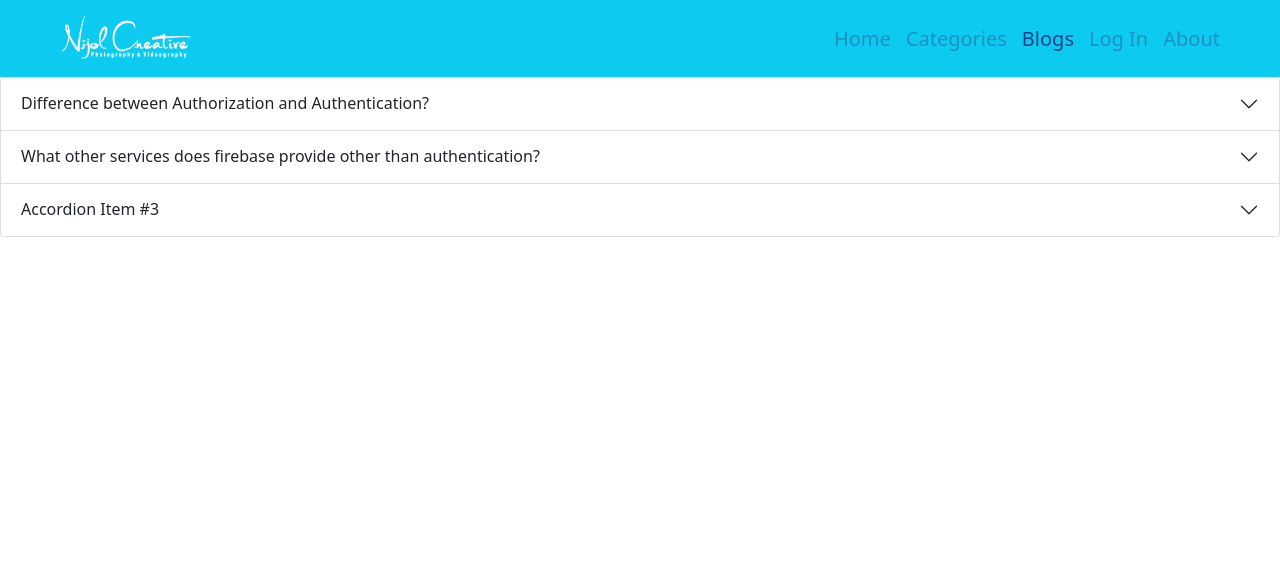
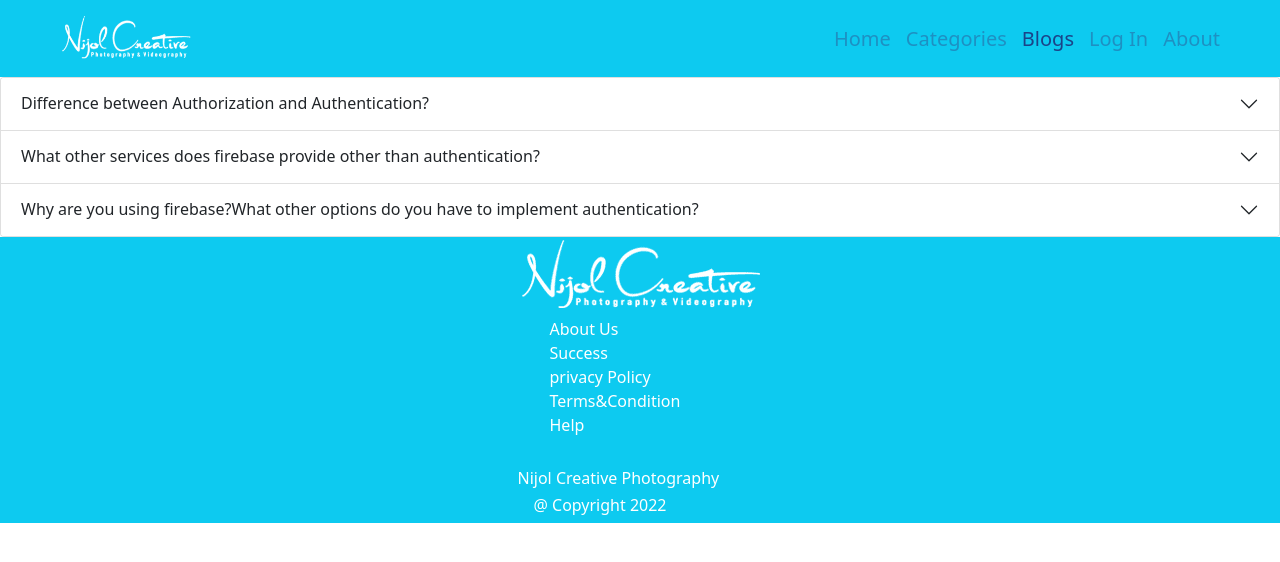
Before and after one commit to mohammadyusuf123/Photography-website, a React (Create React App) app: page /blogs in a window 1280 px wide. Shown: the top 562 px of the page. Built offline with nearby package versions, Linux system fonts and the light colour scheme; no server answers.

Commit message:
add-footer

```diff
--- a/public/index.html
+++ b/public/index.html
@@ -2,7 +2,7 @@
 <html lang="en">
   <head>
     <meta charset="utf-8" />
-    <link rel="icon" href="%PUBLIC_URL%/favicon.ico" />
+    <link rel="logo" href="./logo.png" />
     <meta name="viewport" content="width=device-width, initial-scale=1" />
     <meta name="theme-color" content="#000000" />
     <meta
@@ -24,7 +24,7 @@
       work correctly both with client-side routing and a non-root public URL.
       Learn how to configure a non-root public URL by running `npm run build`.
     -->
-    <title>React App</title>
+    <title>Nijol Creative Photography</title>
   </head>
   <body>
     <noscript>You need to enable JavaScript to run this app.</noscript>
--- a/src/App.js
+++ b/src/App.js
@@ -11,6 +11,7 @@ import Categories from './Components/Categories/Categories';
 import Booking from './Components/Booking/Booking';
 import Register from './Components/Register/Register';
 import RequireAuth from './Components/ RequireAuth/ RequireAuth';
+import Footer from './Components/Footer/Footer';
 
 
 function App() {
@@ -29,6 +30,7 @@ function App() {
         <Route path='/about' element={<About></About>}></Route>
         <Route path='*' element={<Notfound></Notfound>}></Route>
       </Routes>
+      <Footer></Footer>
       </div>
 
   );
--- a/src/Components/Blog/Blog.js
+++ b/src/Components/Blog/Blog.js
@@ -48,9 +48,9 @@ const Blog = () => {
           </Accordion.Body>
         </Accordion.Item>
         <Accordion.Item eventKey="2">
-          <Accordion.Header>Accordion Item #3</Accordion.Header>
+          <Accordion.Header>Why are you using firebase?What other options do you have to implement authentication?</Accordion.Header>
           <Accordion.Body>
-
+    I use Firebase because of Firebase Authentication provides backend services, easy-to-use SDKs, and ready-made UI libraries to authenticate users to your app. It supports authentication using passwords, phone numbers, popular federated identity providers like Google, Facebook and Twitter, and more.
           </Accordion.Body>
         </Accordion.Item>
       </Accordion>
--- a/src/Components/Footer/Footer.css
+++ b/src/Components/Footer/Footer.css
@@ -0,0 +1,3 @@
+.list ul li{
+list-style: none;
+}
--- a/src/Components/Footer/Footer.js
+++ b/src/Components/Footer/Footer.js
@@ -1,9 +1,28 @@
 import React from 'react';
+import'./Footer.css'
+import logo from'../../images/logo.png'
 
 const Footer = () => {
     return (
-        <div>
-            <h1>This is footer</h1>
+        <div className='d-flex justify-content-sm-center w-100 bg-info text-white'>
+            <div className='list'>
+                <div>
+                    <img src={logo} alt="" />
+                </div>
+            <table>
+            <ul>
+              <li>About Us</li>
+              <li>Success</li>
+              <li>privacy Policy</li>
+              <li>Terms&Condition</li>
+                <li>Help</li>
+            </ul>
+          </table>
+          <div>
+            <h6 class="mt-3">Nijol Creative Photography</h6>
+          <h6 class="ms-3">@ Copyright 2022</h6>
+          </div>
+            </div>
         </div>
     );
 };
```
Also changed, not shown: public/logo.png (added).
